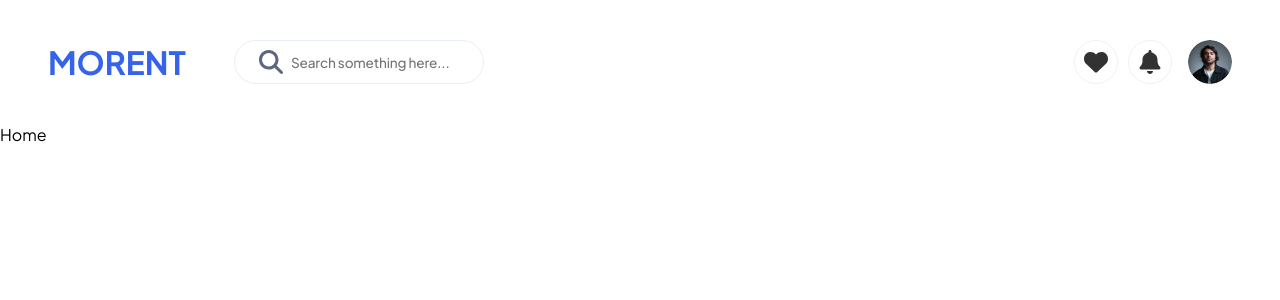
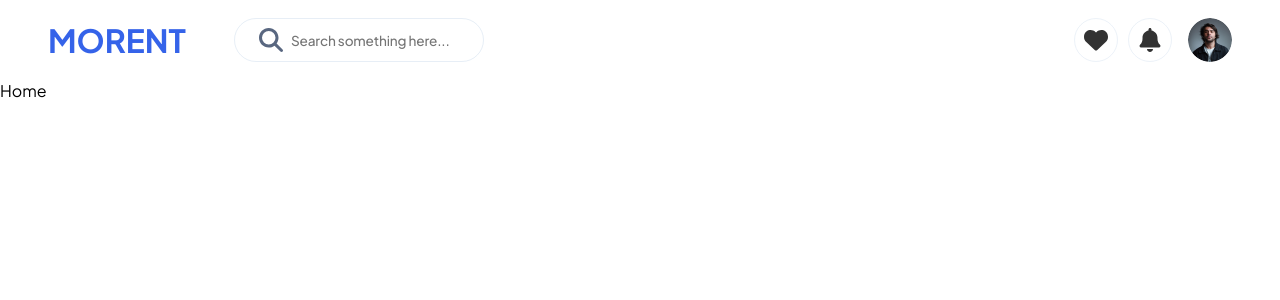
Before and after one commit to lucacieduard/CarRent-APP, a React (Vite) app: page / in a window 1280 px wide. Shown: the top 300 px of the page. Built offline with nearby package versions, Linux system fonts and the light colour scheme.

Commit message:
ui fix navbar

```diff
--- a/src/components/NavBar/NavBar.scss
+++ b/src/components/NavBar/NavBar.scss
@@ -8,32 +8,25 @@
     justify-content: space-between;
     gap:1rem;
     background-color: $white;
-    padding: 2rem 1.5rem;
-    padding-bottom: 6rem;
+    height: 5rem;
+    margin-bottom:3rem;
 
-    @media (min-width:540px) {
-        height: 7.75rem;
-        padding:0 1.75rem;
+    @media (min-width:560px) {
+        margin-bottom: 0;
     }
-
-    @media (min-width:1150px) {
-        padding:0 3rem;
-    }
-
-
 
     .search{
         position: absolute;
         align-items: center;
         display: flex;
         gap:0.5rem;
-        top:5rem;
+        top:4.5rem;
         border-radius: 0.625rem;
         border: 1px solid rgba(195, 212, 233, 0.40);
         padding:0.55rem 1.5rem;
         height: 2.2rem;
 
-        @media (min-width:540px) {
+        @media (min-width:560px) {
         position:unset;
         order:1;
         flex:1;
@@ -42,7 +35,7 @@
         border-radius: 4.375rem;
         }
 
-        @media (min-width:1150px) {
+        @media (min-width:1250px) {
                     height: 2.75rem;
        }
 
@@ -75,7 +68,7 @@
         flex:1;
         font-weight: 700;
 
-        @media (min-width:540px) {
+        @media (min-width:560px) {
             flex:0;
             font-size: 1.7rem;
         }
@@ -83,7 +76,7 @@
             margin-right: 2rem;
         }
 
-        @media (min-width:1150px) {
+        @media (min-width:1250px) {
            font-size: 2rem;
         }
     }
@@ -114,7 +107,7 @@
                 height: 2rem;
             }
 
-            @media (min-width:1150px) {
+            @media (min-width:1250px) {
                 width: 2.75rem;
                 height: 2.75rem;
             }
@@ -123,10 +116,7 @@
                 width: 0.9rem;
                 height: 0.9rem;
 
-                @media (min-width:750px) {
-                    width: 1.2rem;
-                    height: 1.2rem;
-                }
+
                 @media (min-width:750px) {
                     width: 1.5rem;
                     height: 1.5rem;
@@ -148,7 +138,7 @@
             width: 2rem;
             height: 2rem;
         }
-        @media (min-width:1150px) {
+        @media (min-width:1250px) {
             width: 2.75rem;
             height: 2.75rem;
         }
--- a/src/components/NavBar/NavBar.tsx
+++ b/src/components/NavBar/NavBar.tsx
@@ -5,11 +5,12 @@ import {
   faHeart,
   faBell,
 } from "@fortawesome/free-solid-svg-icons";
+import FullPageLayout from "../../layout/FullPage/FullPageLayout";
 const NavBar = () => {
   return (
+    <FullPageLayout>
       <div className="navbar">
         <span className="logo">MORENT</span>
-
         <div className="icons">
           <span className="icon">
             <FontAwesomeIcon icon={faHeart} className="faicon" />
@@ -32,6 +33,7 @@ const NavBar = () => {
           />
         </div>
       </div>
+    </FullPageLayout>
   );
 };
 
```
Lines whose indentation alone changed are shown as unchanged.
